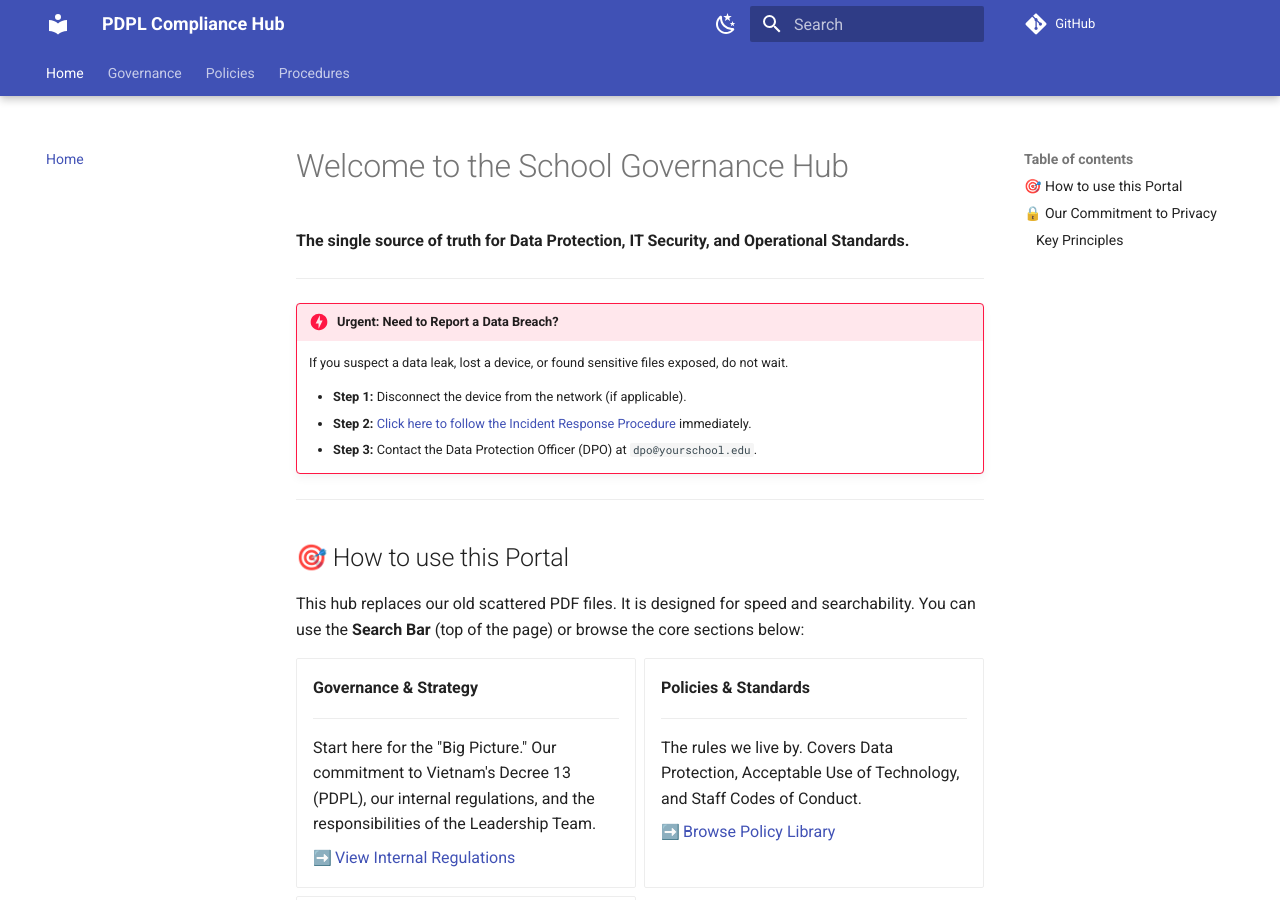
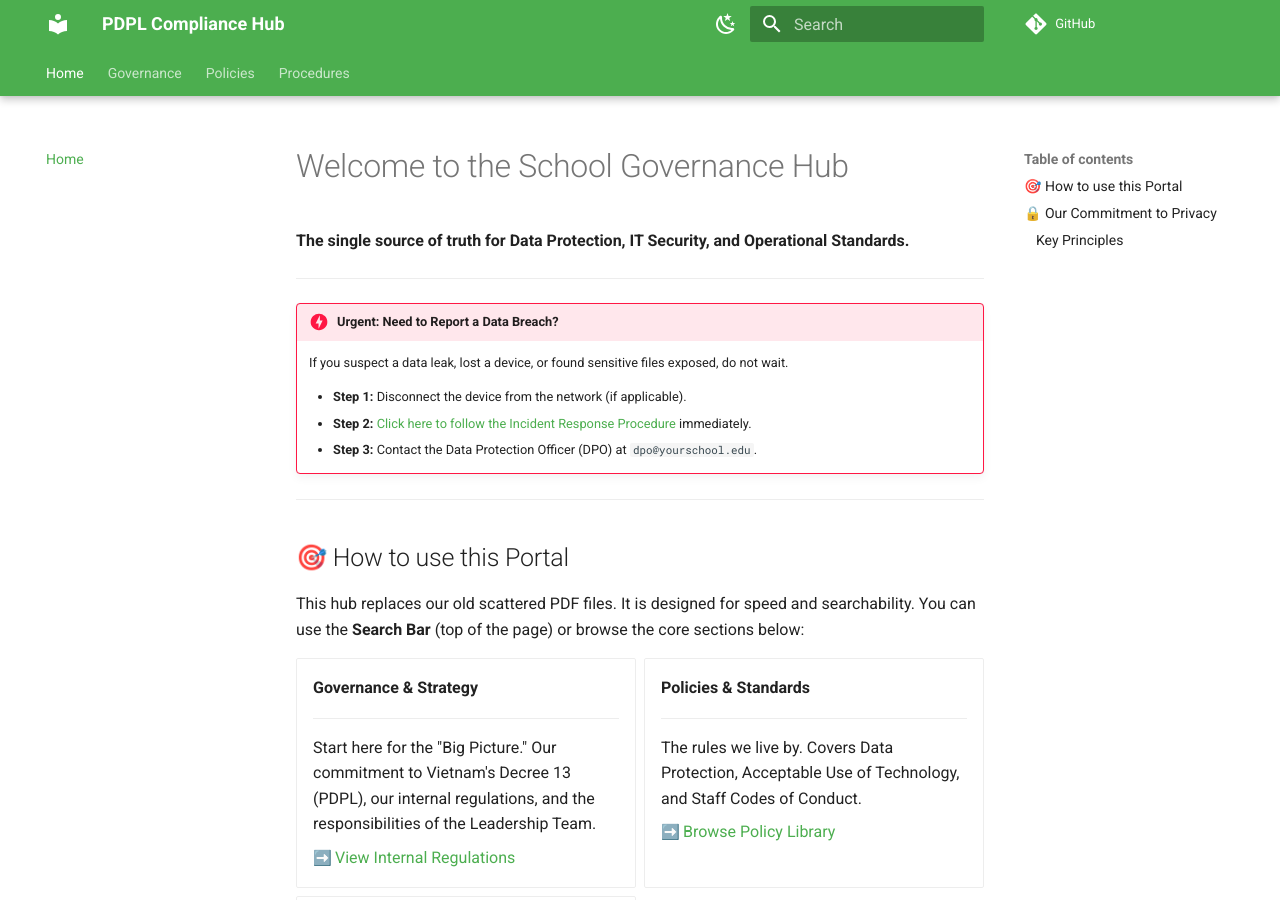
Before and after one commit to johnjcarney/abc-compliance-portal, an MkDocs documentation site: the page built from docs/index.md, in a window 1280 px wide and 900 px high. Built offline with MkDocs 1.6.1 and Material for MkDocs 9.7.7, drawn with Linux system fonts in a browser that asks for light colours; emoji names are drawn with the system emoji font; comment, search, counter and statistics services are not loaded.

Commit message:
Change colours

```diff
--- a/mkdocs.yml
+++ b/mkdocs.yml
@@ -18,16 +18,16 @@ theme:
     - content.tooltips       # Hover tooltips
   palette:
   - scheme: default
-    primary: indigo
-    accent: blue
+    primary: green
+    accent: teal
     toggle:
       icon: material/weather-night   # Icon to show when in Light Mode (Click to go Dark)
       name: Switch to dark mode
 
   # Palette toggle for Dark Mode
   - scheme: slate
-    primary: indigo
-    accent: blue
+    primary: green
+    accent: teal
     toggle:
       icon: material/weather-sunny   # Icon to show when in Dark Mode (Click to go Light)
       name: Switch to light mode
```
